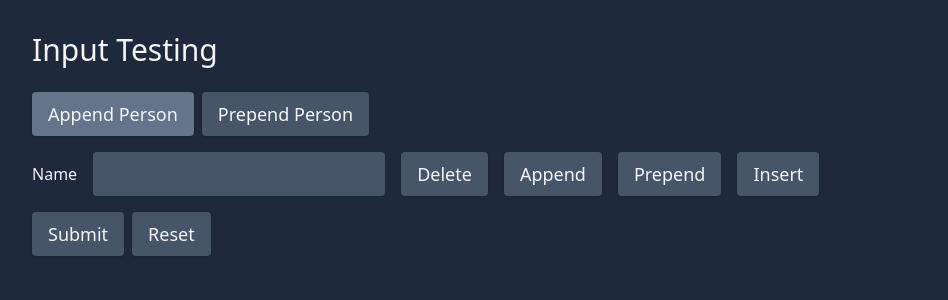
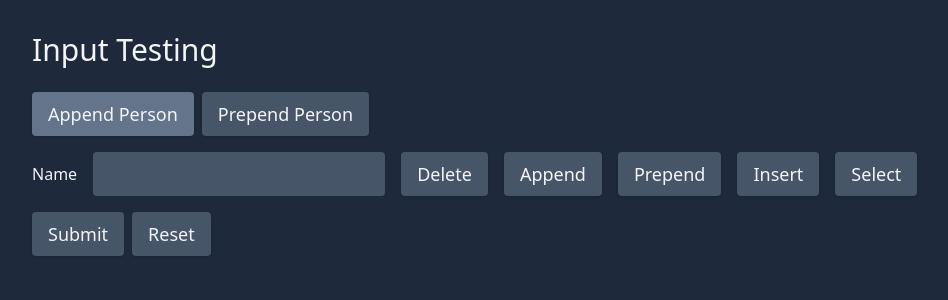
Before and after one commit to pedeEli/react-typesafe-form, a React (Vite) app in the folder app/: page / in a window 1280 px wide. Both pictures are taken after a click on the button "Append Person". Shown: the top 300 px of the page, without its empty margins (0-948 px from the left). Built offline with nearby package versions, Linux system fonts and the light colour scheme.

Commit message:
added swap

```diff
--- a/app/src/App.tsx
+++ b/app/src/App.tsx
@@ -1,4 +1,4 @@
-import React from 'react'
+import React, {useState} from 'react'
 import {useForm, FieldArray} from 'react-ts-form'
 import z from 'zod'
 
@@ -17,6 +17,17 @@ const App = () => {
     },
     validator
   })
+
+  const [selection, setSelection] = useState<number>()
+
+  const select = (index: number, swap: (id1: number, id2: number) => void) => () => {
+    if (selection === undefined) {
+      setSelection(index)
+      return
+    }
+    swap(selection, index)
+    setSelection(undefined)
+  }
 
   return <main>
     <h1 className="text-3xl">Input Testing</h1>
@@ -38,6 +49,7 @@ const App = () => {
                 <button type="button" onClick={() => person.append()}>Append</button>
                 <button type="button" onClick={() => person.prepend()}>Prepend</button>
                 <button type="button" onClick={() => persons.insert(index)}>Insert</button>
+                <button type="button" className={`${selection === index ? '!bg-green-700' : ''}`} onClick={select(index, persons.swap)}>Select</button>
               </div>
               {errors.persons.items[index]?.name?.message}
             </React.Fragment>
--- a/app/src/styles.css
+++ b/app/src/styles.css
@@ -1,6 +1,7 @@
 @tailwind base;
 @tailwind components;
 @tailwind utilities;
+
 
 button, [type="reset"], [type="button"], [type="submit"] {
   @apply bg-slate-600 text-lg px-4 py-2 rounded shadow focus:outline-none focus:bg-slate-500;
--- a/src/FieldArray.tsx
+++ b/src/FieldArray.tsx
@@ -10,7 +10,8 @@ interface RenderProps {
   append: () => void,
   prepend: () => void,
   remove: (id: number | string) => void,
-  insert: (index: number) => void
+  insert: (index: number) => void,
+  swap: (id1: number | string, id2: number | string) => void
 }
 
 interface NestedArrayProps {
@@ -75,6 +76,19 @@ export const FieldArray = (props: NestedArrayProps) => {
     })
   }, [])
 
+  const swap: RenderProps['swap'] = useCallback((id1, id2) => {
+    setItems(prev => {
+      const index1 = typeof id1 === 'number' ? id1 : items.findIndex(item => item.id === id1)
+      const index2 = typeof id2 === 'number' ? id2 : items.findIndex(item => item.id === id2)
+
+      const temp = prev[index1]
+      prev[index1] = prev[index2]
+      prev[index2] = temp
+
+      return [...prev]
+    })
+  }, [])
+
   const insert: RenderProps['insert'] = useCallback(index => {
     setItems(prev => {
       return [...prev.slice(0, index), createItem(), ...prev.slice(index)]
@@ -87,7 +101,8 @@ export const FieldArray = (props: NestedArrayProps) => {
       append,
       prepend,
       remove,
-      insert
+      insert,
+      swap
     })}
   </>
 }
```
